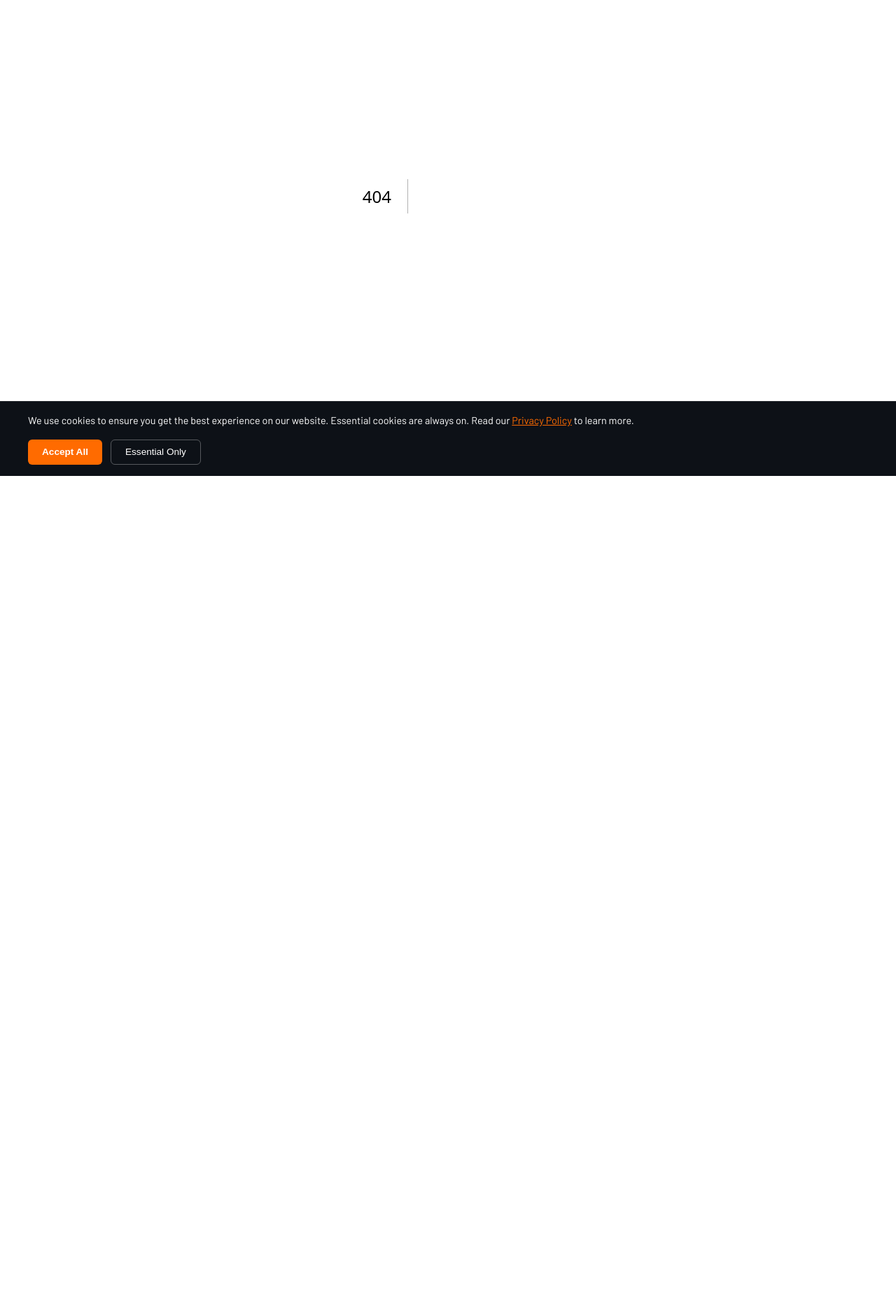
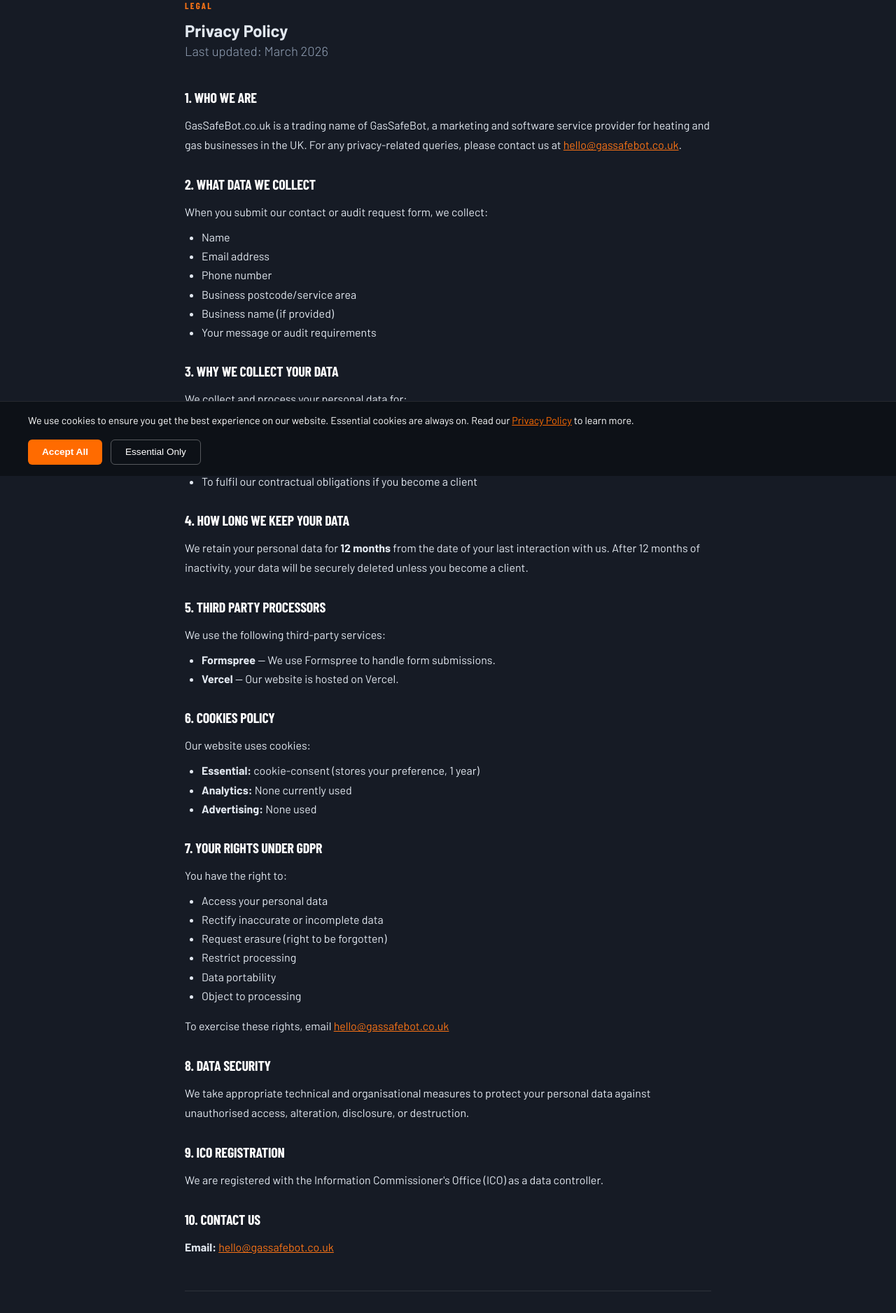
Before and after one commit to emmaclawai/gassafebot, a Next.js app: page /privacy-policy in a window 1280 px wide. Before the commit this address had no page. Shown: the part 120-1996 px from the top of the page at 70% size. Before the commit the page ends 800 px from the top, so only its background shows below. Built offline with nearby package versions, Linux system fonts and the light colour scheme; a web font is replaced by a local one.

Commit message:
Fix privacy-policy page routing

```diff
--- /dev/null
+++ b/app/privacy-policy/page.tsx
@@ -0,0 +1,178 @@
+import type { Metadata } from 'next'
+import NavBar from '@/components/NavBar'
+import ScrollReveal from '@/components/ScrollReveal'
+import Link from 'next/link'
+
+export const metadata: Metadata = {
+  title: 'Privacy Policy | GasSafeBot',
+  description:
+    'Privacy policy for GasSafeBot.co.uk. Learn how we collect, use, and protect your personal data.',
+  alternates: { canonical: 'https://gassafebot.co.uk/privacy-policy' },
+  robots: { index: true, follow: true },
+}
+
+export default function PrivacyPolicyPage() {
+  return (
+    <>
+      <NavBar />
+      <main id="main-content">
+        <section className="section section--mid" style={{ paddingTop: '120px' }}>
+          <div className="container" style={{ maxWidth: '800px' }}>
+            <ScrollReveal>
+              <div className="reveal">
+                <div className="eyebrow">Legal</div>
+                <h1>
+                  Privacy <span>Policy</span>
+                </h1>
+                <p className="lead">Last updated: March 2026</p>
+
+                <div style={{ marginTop: '2rem', lineHeight: 1.7 }}>
+                  <h2 style={{ fontSize: '1.25rem', marginTop: '2rem', marginBottom: '1rem' }}>
+                    1. Who We Are
+                  </h2>
+                  <p>
+                    GasSafeBot.co.uk is a trading name of GasSafeBot, a marketing and software
+                    service provider for heating and gas businesses in the UK. For any privacy-related
+                    queries, please contact us at{' '}
+                    <a href="mailto:hello@gassafebot.co.uk" style={{ color: 'var(--fire)' }}>
+                      hello@gassafebot.co.uk
+                    </a>.
+                  </p>
+
+                  <h2 style={{ fontSize: '1.25rem', marginTop: '2rem', marginBottom: '1rem' }}>
+                    2. What Data We Collect
+                  </h2>
+                  <p>When you submit our contact or audit request form, we collect:</p>
+                  <ul style={{ marginLeft: '1.5rem', marginTop: '0.5rem' }}>
+                    <li>Name</li>
+                    <li>Email address</li>
+                    <li>Phone number</li>
+                    <li>Business postcode/service area</li>
+                    <li>Business name (if provided)</li>
+                    <li>Your message or audit requirements</li>
+                  </ul>
+
+                  <h2 style={{ fontSize: '1.25rem', marginTop: '2rem', marginBottom: '1rem' }}>
+                    3. Why We Collect Your Data
+                  </h2>
+                  <p>We collect and process your personal data for:</p>
+                  <ul style={{ marginLeft: '1.5rem', marginTop: '0.5rem' }}>
+                    <li>To respond to your audit request or enquiry</li>
+                    <li>To provide you with a personalised ranking plan</li>
+                    <li>To communicate with you about our services</li>
+                    <li>To fulfil our contractual obligations if you become a client</li>
+                  </ul>
+
+                  <h2 style={{ fontSize: '1.25rem', marginTop: '2rem', marginBottom: '1rem' }}>
+                    4. How Long We Keep Your Data
+                  </h2>
+                  <p>
+                    We retain your personal data for <strong>12 months</strong> from the date of your
+                    last interaction with us. After 12 months of inactivity, your data will be securely
+                    deleted unless you become a client.
+                  </p>
+
+                  <h2 style={{ fontSize: '1.25rem', marginTop: '2rem', marginBottom: '1rem' }}>
+                    5. Third Party Processors
+                  </h2>
+                  <p>We use the following third-party services:</p>
+                  <ul style={{ marginLeft: '1.5rem', marginTop: '0.5rem' }}>
+                    <li>
+                      <strong>Formspree</strong> — We use Formspree to handle form submissions.
+                    </li>
+                    <li>
+                      <strong>Vercel</strong> — Our website is hosted on Vercel.
+                    </li>
+                  </ul>
+
+                  <h2 style={{ fontSize: '1.25rem', marginTop: '2rem', marginBottom: '1rem' }}>
+                    6. Cookies Policy
+                  </h2>
+                  <p>Our website uses cookies:</p>
+                  <ul style={{ marginLeft: '1.5rem', marginTop: '0.5rem' }}>
+                    <li>
+                      <strong>Essential:</strong> cookie-consent (stores your preference, 1 year)
+                    </li>
+                    <li>
+                      <strong>Analytics:</strong> None currently used
+                    </li>
+                    <li>
+                      <strong>Advertising:</strong> None used
+                    </li>
+                  </ul>
+
+                  <h2 style={{ fontSize: '1.25rem', marginTop: '2rem', marginBottom: '1rem' }}>
+                    7. Your Rights Under GDPR
+                  </h2>
+                  <p>You have the right to:</p>
+                  <ul style={{ marginLeft: '1.5rem', marginTop: '0.5rem' }}>
+                    <li>Access your personal data</li>
+                    <li>Rectify inaccurate or incomplete data</li>
+                    <li>Request erasure (right to be forgotten)</li>
+                    <li>Restrict processing</li>
+                    <li>Data portability</li>
+                    <li>Object to processing</li>
+                  </ul>
+                  <p style={{ marginTop: '1rem' }}>
+                    To exercise these rights, email{' '}
+                    <a href="mailto:hello@gassafebot.co.uk" style={{ color: 'var(--fire)' }}>
+                      hello@gassafebot.co.uk
+                    </a>
+                  </p>
+
+                  <h2 style={{ fontSize: '1.25rem', marginTop: '2rem', marginBottom: '1rem' }}>
+                    8. Data Security
+                  </h2>
+                  <p>
+                    We take appropriate technical and organisational measures to protect your personal
+                    data against unauthorised access, alteration, disclosure, or destruction.
+                  </p>
+
+                  <h2 style={{ fontSize: '1.25rem', marginTop: '2rem', marginBottom: '1rem' }}>
+                    9. ICO Registration
+                  </h2>
+                  <p>
+                    We are registered with the Information Commissioner's Office (ICO) as a data
+                    controller.
+                  </p>
+
+                  <h2 style={{ fontSize: '1.25rem', marginTop: '2rem', marginBottom: '1rem' }}>
+                    10. Contact Us
+                  </h2>
+                  <p>
+                    <strong>Email:</strong>{' '}
+                    <a href="mailto:hello@gassafebot.co.uk" style={{ color: 'var(--fire)' }}>
+                      hello@gassafebot.co.uk
+                    </a>
+                  </p>
+
+                  <div style={{ marginTop: '3rem', paddingTop: '2rem', borderTop: '1px solid rgba(255,255,255,0.1)' }}>
+                    <Link href="/" className="btn btn-outline">
+                      ← Back to Home
+                    </Link>
+                  </div>
+                </div>
+              </div>
+            </ScrollReveal>
+          </div>
+        </section>
+      </main>
+
+      <footer>
+        <div className="container">
+          <div className="footer-bottom">
+            <div className="footer-legal">© 2026 GasSafeBot.co.uk. All rights reserved.</div>
+            <div className="footer-disclaimer">
+              <Link href="/privacy-policy" style={{ color: 'var(--dim)', marginRight: '1rem' }}>
+                Privacy Policy
+              </Link>
+              <Link href="/terms" style={{ color: 'var(--dim)' }}>
+                Terms of Service
+              </Link>
+            </div>
+          </div>
+        </div>
+      </footer>
+    </>
+  )
+}
```
